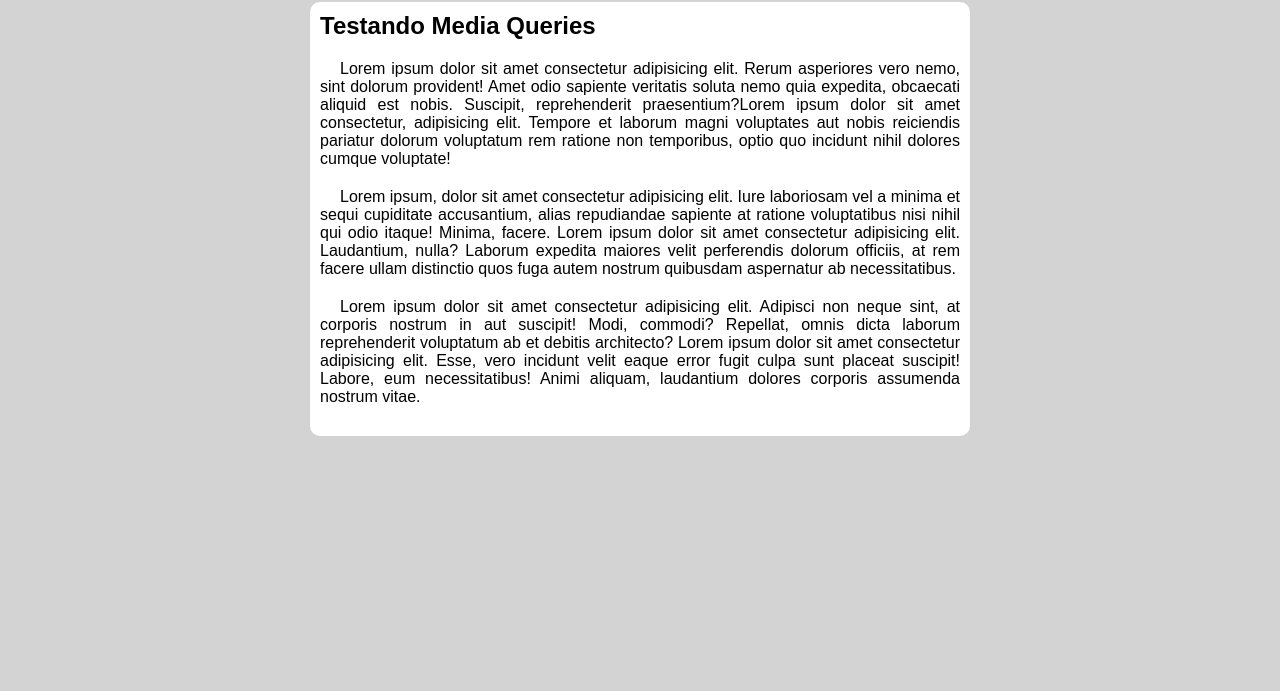
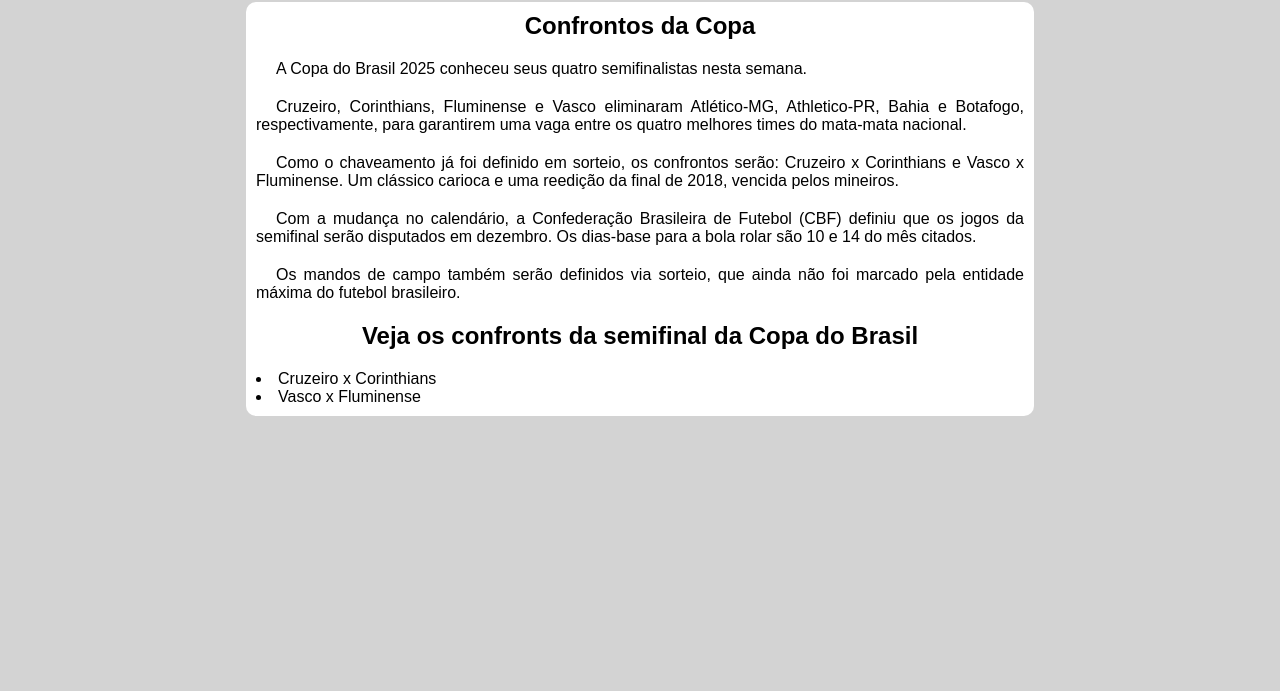
Before and after one commit to eduardotenente/Teste-Menu-Responsivo, a plain HTML site: page index.html in a window 1280 px wide. Shown: the part 109-800 px from the top of the page. Drawn offline with nearby package versions, Linux system fonts and the light colour scheme.

Commit message:
Adicionando uma notícia real

```diff
--- a/estilos/style.css
+++ b/estilos/style.css
@@ -57,7 +57,7 @@
 }
 
 main {
-    width: 50vw;
+    width: 60vw;
     background-color: white;
     margin: auto;
     margin-top: 10px;
@@ -67,6 +67,7 @@
 
 article > h2 {
     padding-bottom: 20px;
+    text-align: center;
 }
 
 article > p {
@@ -74,3 +75,7 @@
     margin-bottom: 20px;
     text-indent: 20px;
 }
+
+article > ul {
+    list-style-position: inside;
+}
--- a/index.html
+++ b/index.html
@@ -10,7 +10,7 @@
 </head>
 <body>
     <header>
-        <h1>Meu Site</h1>
+        <h1>Copa de Brasil 2025</h1>
         <span id="burguer" class="material-symbols-outlined" onclick="clickMenu()">menu</span>
         <menu id="itens">
             <ul>
@@ -25,12 +25,24 @@
     </header>
     <main>
         <article>
-            <h2>Testando Media Queries</h2>
-            <p>Lorem ipsum dolor sit amet consectetur adipisicing elit. Rerum asperiores vero nemo, sint dolorum provident! Amet odio sapiente veritatis soluta nemo quia expedita, obcaecati aliquid est nobis. Suscipit, reprehenderit praesentium?Lorem ipsum dolor sit amet consectetur, adipisicing elit. Tempore et laborum magni voluptates aut nobis reiciendis pariatur dolorum voluptatum rem ratione non temporibus, optio quo incidunt nihil dolores cumque voluptate!</p>
+            <h2>Confrontos da Copa</h2>
 
-            <p>Lorem ipsum, dolor sit amet consectetur adipisicing elit. Iure laboriosam vel a minima et sequi cupiditate accusantium, alias repudiandae sapiente at ratione voluptatibus nisi nihil qui odio itaque! Minima, facere. Lorem ipsum dolor sit amet consectetur adipisicing elit. Laudantium, nulla? Laborum expedita maiores velit perferendis dolorum officiis, at rem facere ullam distinctio quos fuga autem nostrum quibusdam aspernatur ab necessitatibus.</p>
+            <p>A Copa do Brasil 2025 conheceu seus quatro semifinalistas nesta semana.</p>
 
-            <p>Lorem ipsum dolor sit amet consectetur adipisicing elit. Adipisci non neque sint, at corporis nostrum in aut suscipit! Modi, commodi? Repellat, omnis dicta laborum reprehenderit voluptatum ab et debitis architecto? Lorem ipsum dolor sit amet consectetur adipisicing elit. Esse, vero incidunt velit eaque error fugit culpa sunt placeat suscipit! Labore, eum necessitatibus! Animi aliquam, laudantium dolores corporis assumenda nostrum vitae.</p>
+            <p>Cruzeiro, Corinthians, Fluminense e Vasco eliminaram Atlético-MG, Athletico-PR, Bahia e Botafogo, respectivamente, para garantirem uma vaga entre os quatro melhores times do mata-mata nacional.</p>
+
+            <p>Como o chaveamento já foi definido em sorteio, os confrontos serão: Cruzeiro x Corinthians e Vasco x Fluminense. Um clássico carioca e uma reedição da final de 2018, vencida pelos mineiros.</p>
+
+            <p>Com a mudança no calendário, a Confederação Brasileira de Futebol (CBF) definiu que os jogos da semifinal serão disputados em dezembro. Os dias-base para a bola rolar são 10 e 14 do mês citados.</p>
+
+            <p>Os mandos de campo também serão definidos via sorteio, que ainda não foi marcado pela entidade máxima do futebol brasileiro.</p>
+
+            <h2>Veja os confronts da semifinal da Copa do Brasil</h2>
+
+            <ul>
+                <li>Cruzeiro x Corinthians</li>
+                <li>Vasco x Fluminense</li>
+            </ul>
         </article>
     </main>
 
```
